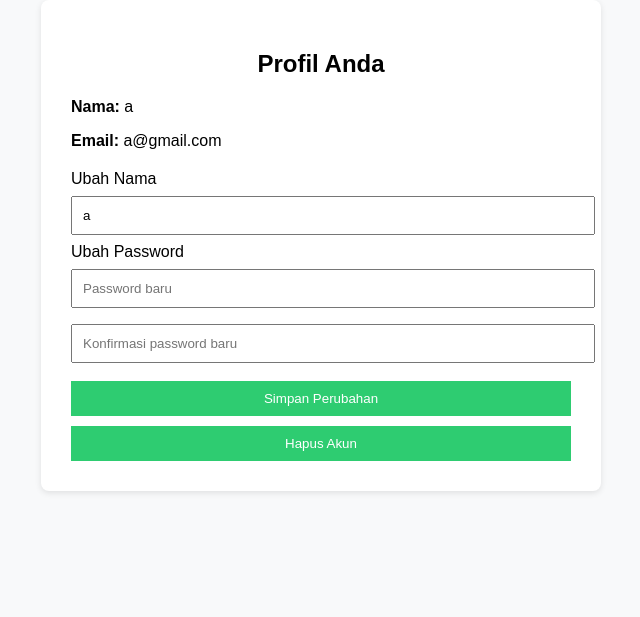
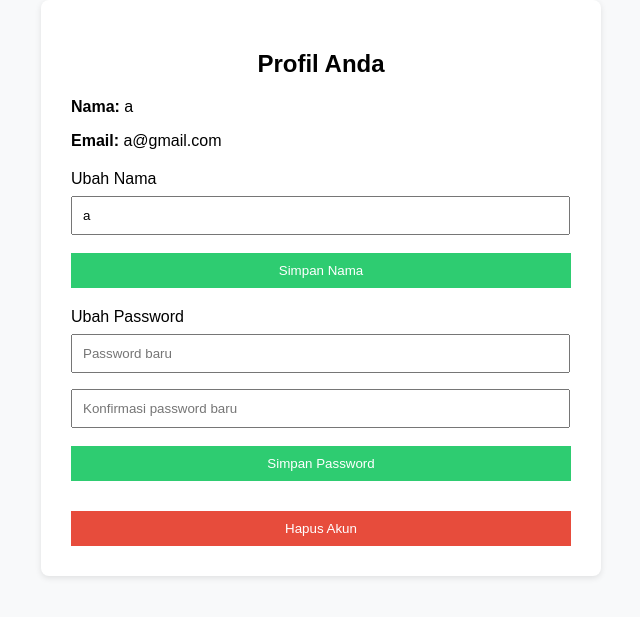
Before and after one commit to dyatmikawirawan22/UAS_PEMWEB_Bengkel, a PHP site: page /profile.php in a window 1280 px wide. Shown: the part 78-695 px from the top of the page, without its empty margins (319-959 px from the left). Run offline with PHP 8.4, Linux system fonts and the light colour scheme; a user stored in the database is signed in; data comes from the database, SQL or seed files in the repository.

Commit message:
profile progress

```diff
--- a/profile.php
+++ b/profile.php
@@ -9,8 +9,6 @@ if (!isset($_SESSION['id_user'])) {
 
 $id_user = $_SESSION['id_user'];
 $role_user = $_SESSION['role_user'];
-$pesan = '';
-$info = '';
 
 // Ambil data user
 $stmt = $conn->prepare("SELECT * FROM users WHERE id_user = ?");
@@ -19,40 +17,8 @@ $stmt->execute();
 $result = $stmt->get_result();
 $user = $result->fetch_assoc();
 
-// Proses update profil
-if ($_SERVER['REQUEST_METHOD'] === 'POST' && $role_user === 'pelanggan') {
-    if (isset($_POST['update'])) {
-        $nama = trim($_POST['nama']);
-        $password_baru = $_POST['password'];
-        $konfirmasi = $_POST['konfirmasi'];
-
-        if ($password_baru !== $konfirmasi) {
-            $pesan = "Password dan konfirmasi tidak sama.";
-        } else {
-            if ($password_baru) {
-                $hashed = password_hash($password_baru, PASSWORD_DEFAULT);
-                $stmt = $conn->prepare("UPDATE users SET nama_user = ?, password_user = ? WHERE id_user = ?");
-                $stmt->bind_param("ssi", $nama, $hashed, $id_user);
-            } else {
-                $stmt = $conn->prepare("UPDATE users SET nama_user = ? WHERE id_user = ?");
-                $stmt->bind_param("si", $nama, $id_user);
-            }
-            $stmt->execute();
-            $_SESSION['nama_user'] = $nama;
-            $info = "Profil berhasil diperbarui.";
-        }
-    }
-
-    // Hapus akun
-    if (isset($_POST['hapus'])) {
-        $stmt = $conn->prepare("DELETE FROM users WHERE id_user = ?");
-        $stmt->bind_param("i", $id_user);
-        $stmt->execute();
-        session_destroy();
-        header("Location: index.php?pesan=akun_dihapus");
-        exit;
-    }
-}
+$pesan = $_GET['error'] ?? '';
+$info = $_GET['info'] ?? '';
 ?>
 
 <!DOCTYPE html>
@@ -93,7 +59,7 @@ if ($_SERVER['REQUEST_METHOD'] === 'POST' && $role_user === 'pelanggan') {
         .alert { color: red; text-align: center; }
         .info { color: green; text-align: center; }
         input[type="text"], input[type="password"] {
-            width: 100%;
+            width: 95%;
             padding: 10px;
             margin: 8px 0;
         }
@@ -104,6 +70,7 @@ if ($_SERVER['REQUEST_METHOD'] === 'POST' && $role_user === 'pelanggan') {
             padding: 10px;
             width: 100%;
             margin-top: 10px;
+            cursor: pointer;
         }
         input[type="submit"]:hover {
             background: #27ae60;
@@ -111,11 +78,19 @@ if ($_SERVER['REQUEST_METHOD'] === 'POST' && $role_user === 'pelanggan') {
         form {
             margin-top: 20px;
         }
-        .hapus-btn {
+        input[type="hapus"] {
             background: #e74c3c;
+            color: white;
+            border: none;
+            padding: 10px;
+            width: 96%;
             margin-top: 10px;
+            cursor: pointer;
+            text-align: center;
         }
-
+        input[type="hapus"]:hover {
+            background: #c0392b;
+        }
     </style>
 </head>
 <body>
@@ -128,28 +103,32 @@ if ($_SERVER['REQUEST_METHOD'] === 'POST' && $role_user === 'pelanggan') {
 <div class="container">
     <h2>Profil Anda</h2>
 
-    <?php if ($pesan): ?><p class="alert"><?= $pesan ?></p><?php endif; ?>
-    <?php if ($info): ?><p class="info"><?= $info ?></p><?php endif; ?>
+    <?php if ($pesan): ?><p class="alert"><?= htmlspecialchars($pesan) ?></p><?php endif; ?>
+    <?php if ($info): ?><p class="info"><?= htmlspecialchars($info) ?></p><?php endif; ?>
 
     <p><strong>Nama:</strong> <?= htmlspecialchars($user['nama_user']) ?></p>
     <p><strong>Email:</strong> <?= htmlspecialchars($user['email_user']) ?></p>
-    <!--<p><strong>Role:</strong> <?= htmlspecialchars($user['role_user']) ?></p>-->
 
     <?php if ($role_user === 'pelanggan'): ?>
-        <form method="POST">
+        <!-- Ubah Nama -->
+        <form method="POST" action="profile/ubah_nama.php">
             <label>Ubah Nama</label>
             <input type="text" name="nama" value="<?= htmlspecialchars($user['nama_user']) ?>" required>
+            <input type="submit" value="Simpan Nama">
+        </form>
 
+        <!-- Ubah Password -->
+        <form method="POST" action="profile/ubah_password.php">
             <label>Ubah Password</label>
-            <input type="password" name="password" placeholder="Password baru">
-            <input type="password" name="konfirmasi" placeholder="Konfirmasi password baru">
+            <input type="password" name="password" placeholder="Password baru" required>
+            <input type="password" name="konfirmasi" placeholder="Konfirmasi password baru" required>
+            <input type="submit" value="Simpan Password">
+        </form>
 
-            <input type="submit" name="update" value="Simpan Perubahan">
-
-            <input type="submit" name="hapus" value="Hapus Akun" class="hapus-btn" onclick="return confirm('Yakin ingin menghapus akun?');">
+        <!-- Hapus Akun -->
+        <form method="POST" action="profile/hapus_akun.php" onclick="return confirm('Yakin ingin menghapus akun?');">
+            <input type="hapus" value="Hapus Akun" >
         </form>
-    <?php else: ?>
-        <!--<p><em>Admin tidak dapat mengubah data profil.</em></p>-->
     <?php endif; ?>
 </div>
 </body>
```
Also changed, not shown: profile/hapus_akun.php (added, +21 -0 lines), profile/ubah_nama.php (added, +27 -0 lines), profile/ubah_password.php (added, +33 -0 lines).
